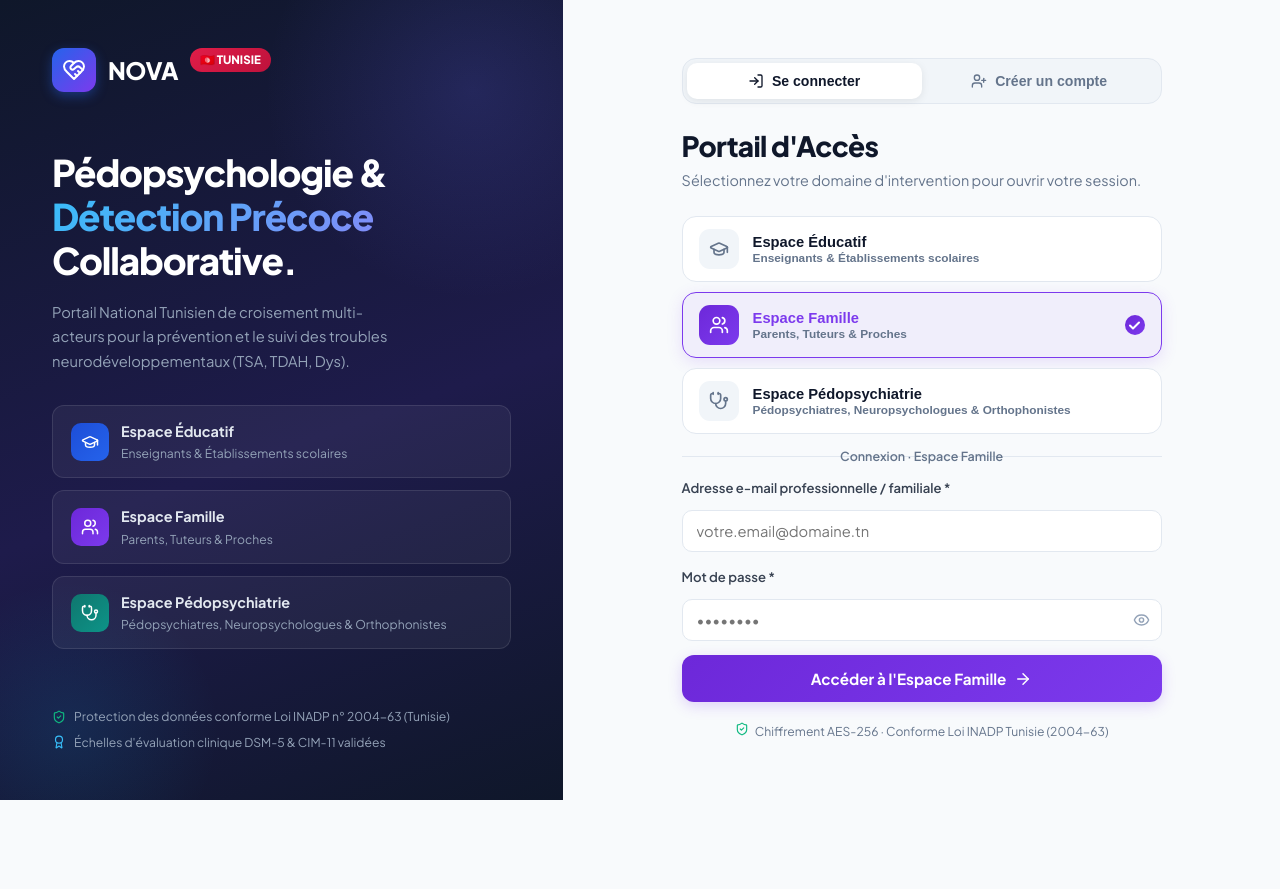
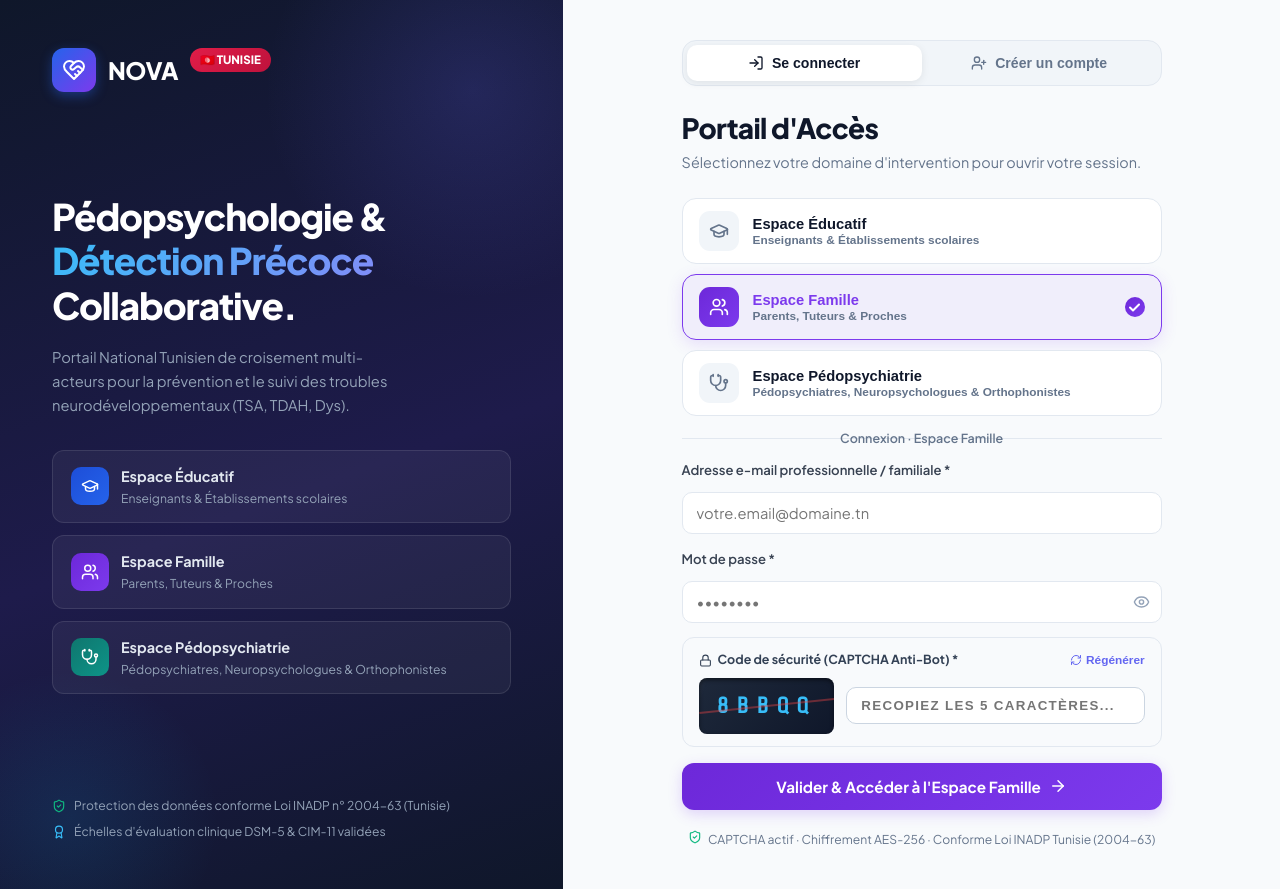
Before and after one commit to bghmaram914-debug/Nova, a React (Vite) app in the folder Frontend/: page / in a window 1280 px wide. Before the commit the page ends 800 px from the top, so only its background shows below. Built offline with nearby package versions, Linux system fonts and the light colour scheme.

Commit message:
feat: Ajout du widget de securite CAPTCHA anti-bot avec rechargement interactif

```diff
--- a/Frontend/src/components/LoginPage.jsx
+++ b/Frontend/src/components/LoginPage.jsx
@@ -1,5 +1,5 @@
-import React, { useState } from 'react';
-import { GraduationCap, Users, Stethoscope, Eye, EyeOff, ArrowRight, ShieldCheck, HeartHandshake, Award, UserPlus, LogIn, MapPin, Building } from 'lucide-react';
+import React, { useState, useEffect } from 'react';
+import { GraduationCap, Users, Stethoscope, Eye, EyeOff, ArrowRight, ShieldCheck, HeartHandshake, Award, UserPlus, LogIn, MapPin, Building, RefreshCw, Lock } from 'lucide-react';
 
 const SPACES = [
   {
@@ -46,6 +46,16 @@ const GOUVERNORATS = [
   'Gafsa', 'Tozeur', 'Kebili', 'Gabès', 'Medenine', 'Tataouine', 'Béja', 'Jendouba', 'Le Kef', 'Siliana'
 ];
 
+// Générateur de code CAPTCHA aléatoire
+const generateCaptchaCode = () => {
+  const chars = '23456789ABCDEFGHJKLMNPQRSTUVWXYZ';
+  let code = '';
+  for (let i = 0; i < 5; i++) {
+    code += chars.charAt(Math.floor(Math.random() * chars.length));
+  }
+  return code;
+};
+
 export default function LoginPage({ onLoginSuccess }) {
   const [isRegisterMode, setIsRegisterMode] = useState(false);
   const [selected, setSelected] = useState('FAMILLE');
@@ -58,9 +68,23 @@ export default function LoginPage({ onLoginSuccess }) {
   const [specialite, setSpecialite] = useState('');
   const [gouvernorat, setGouvernorat] = useState('Tunis');
 
+  // CAPTCHA State
+  const [captchaCode, setCaptchaCode] = useState('');
+  const [captchaInput, setCaptchaInput] = useState('');
+
   const [showPwd, setShowPwd] = useState(false);
   const [loading, setLoading] = useState(false);
   const [error, setError] = useState(null);
+
+  // Initialiser et régénérer le CAPTCHA
+  const refreshCaptcha = () => {
+    setCaptchaCode(generateCaptchaCode());
+    setCaptchaInput('');
+  };
+
+  useEffect(() => {
+    refreshCaptcha();
+  }, []);
 
   const space = SPACES.find(s => s.role === selected) || SPACES[1];
 
@@ -76,6 +100,7 @@ export default function LoginPage({ onLoginSuccess }) {
   const handleToggleMode = (register) => {
     setIsRegisterMode(register);
     setError(null);
+    refreshCaptcha();
     if (!register && space) {
       setEmail(space.defaultEmail);
       setPassword(space.defaultPassword);
@@ -88,6 +113,14 @@ export default function LoginPage({ onLoginSuccess }) {
   const handleSubmit = async (e) => {
     e.preventDefault();
     if (!selected) return;
+
+    // Validation du CAPTCHA
+    if (captchaInput.trim().toUpperCase() !== captchaCode.toUpperCase()) {
+      setError('Code CAPTCHA incorrect. Veuillez saisir le code de sécurité affiché.');
+      refreshCaptcha();
+      return;
+    }
+
     setLoading(true);
     setError(null);
 
@@ -128,6 +161,7 @@ export default function LoginPage({ onLoginSuccess }) {
         } else if (data.error) {
           setError(data.error);
           setLoading(false);
+          refreshCaptcha();
           return;
         }
       } catch (err) {
@@ -175,6 +209,7 @@ export default function LoginPage({ onLoginSuccess }) {
         }, `nova_token_tn_${Date.now()}`);
       } else {
         setError('Veuillez sélectionner un espace.');
+        refreshCaptcha();
       }
     }
   };
@@ -182,7 +217,7 @@ export default function LoginPage({ onLoginSuccess }) {
   return (
     <>
       <style>{`
-        @import url('https://fonts.googleapis.com/css2?family=Plus+Jakarta+Sans:wght@400;500;600;700;800&display=swap');
+        @import url('https://fonts.googleapis.com/css2?family=Plus+Jakarta+Sans:wght@400;500;600;700;800&family=Share+Tech+Mono&display=swap');
 
         * { box-sizing: border-box; margin: 0; padding: 0; }
 
@@ -441,6 +476,44 @@ export default function LoginPage({ onLoginSuccess }) {
           padding: 0;
         }
         .toggle-btn:hover { color: #475569; }
+
+        /* CAPTCHA Widget Styling */
+        .captcha-container {
+          background: #f8fafc;
+          border: 1.5px solid #e2e8f0;
+          border-radius: 12px;
+          padding: 12px 16px;
+          margin-bottom: 16px;
+        }
+        .captcha-badge {
+          background: linear-gradient(135deg, #1e293b 0%, #0f172a 100%);
+          color: #38bdf8;
+          font-family: 'Share Tech Mono', monospace, sans-serif;
+          font-size: 1.4rem;
+          font-weight: 900;
+          letter-spacing: 0.35em;
+          padding: 10px 18px;
+          border-radius: 8px;
+          user-select: none;
+          position: relative;
+          overflow: hidden;
+          box-shadow: inset 0 2px 4px rgba(0,0,0,0.5);
+          display: flex; align-items: center; justify-content: center;
+        }
+        .captcha-badge::before {
+          content: '';
+          position: absolute;
+          top: 0; left: -100%; width: 100%; height: 100%;
+          background: linear-gradient(90deg, transparent, rgba(255,255,255,0.2), transparent);
+          transform: skewX(-20deg);
+          animation: captchaShine 3s indefinite;
+        }
+        .captcha-noise-line {
+          position: absolute;
+          width: 100%; height: 2px;
+          background: rgba(239, 68, 68, 0.4);
+          transform: rotate(-6deg);
+        }
 
         /* Error */
         .error-box {
@@ -729,6 +802,54 @@ export default function LoginPage({ onLoginSuccess }) {
                   </>
                 )}
 
+                {/* WIDGET CAPTCHA VISUEL INTERACTIF */}
+                <div className="captcha-container">
+                  <div style={{ display: 'flex', alignItems: 'center', justifyContent: 'space-between', marginBottom: 8 }}>
+                    <label style={{ fontSize: '.78rem', fontWeight: 700, color: '#334155', display: 'flex', alignItems: 'center', gap: 6 }}>
+                      <Lock size={13} className="text-indigo-600" /> Code de sécurité (CAPTCHA Anti-Bot) *
+                    </label>
+                    <button
+                      type="button"
+                      onClick={refreshCaptcha}
+                      style={{
+                        background: 'none', border: 'none', cursor: 'pointer',
+                        fontSize: '.74rem', color: '#6366f1', fontWeight: 600,
+                        display: 'flex', alignItems: 'center', gap: 4
+                      }}
+                      title="Changer le code de sécurité"
+                    >
+                      <RefreshCw size={12} /> Régénérer
+                    </button>
+                  </div>
+
+                  <div style={{ display: 'flex', alignItems: 'center', gap: 12 }}>
+                    {/* Badge Visuel CAPTCHA avec distorsion */}
+                    <div className="captcha-badge">
+                      <div className="captcha-noise-line"></div>
+                      <span>{captchaCode}</span>
+                    </div>
+
+                    {/* Saisie Utilisateur */}
+                    <input
+                      type="text"
+                      value={captchaInput}
+                      onChange={e => setCaptchaInput(e.target.value)}
+                      placeholder="Recopiez les 5 caractères..."
+                      maxLength={5}
+                      required
+                      style={{
+                        flex: 1,
+                        padding: '10px 14px',
+                        border: '1.5px solid #cbd5e1',
+                        borderRadius: 10,
+                        fontWeight: 700,
+                        letterSpacing: '.1em',
+                        textTransform: 'uppercase',
+                      }}
+                    />
+                  </div>
+                </div>
+
                 {/* Submit button */}
                 <button
                   type="submit"
@@ -740,15 +861,15 @@ export default function LoginPage({ onLoginSuccess }) {
                   }}
                 >
                   {loading ? (
-                    <span>Traitement en cours…</span>
+                    <span>Vérification & Traitement…</span>
                   ) : isRegisterMode ? (
                     <>
-                      <span>Créer mon compte NOVA</span>
+                      <span>Valider le CAPTCHA & Créer mon compte</span>
                       <UserPlus size={18} />
                     </>
                   ) : (
                     <>
-                      <span>Accéder à l'{space?.label}</span>
+                      <span>Valider & Accéder à l'{space?.label}</span>
                       <ArrowRight size={18} />
                     </>
                   )}
@@ -758,7 +879,7 @@ export default function LoginPage({ onLoginSuccess }) {
 
             <div className="rgpd-note">
               <ShieldCheck size={14} color="#10b981" />
-              <span>Chiffrement AES-256 · Conforme Loi INADP Tunisie (2004-63)</span>
+              <span>CAPTCHA actif · Chiffrement AES-256 · Conforme Loi INADP Tunisie (2004-63)</span>
             </div>
           </div>
         </div>
```
